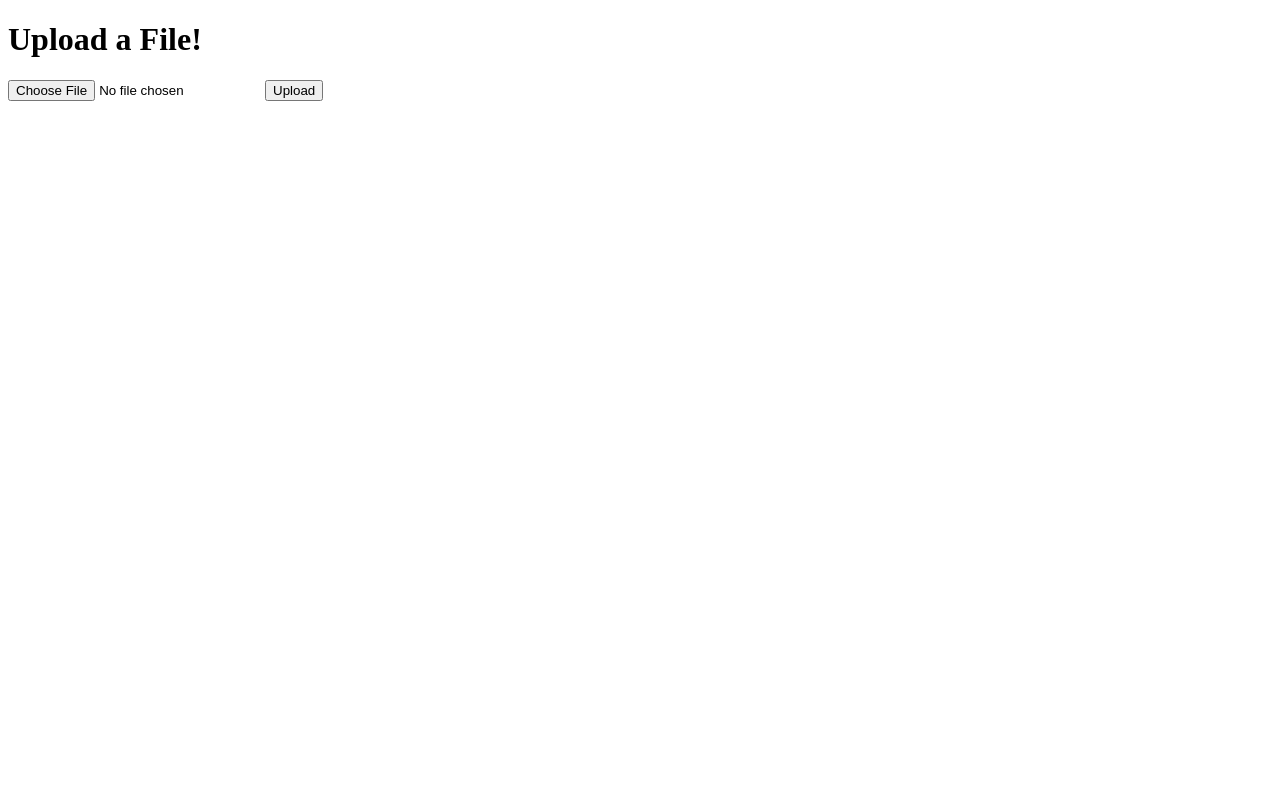
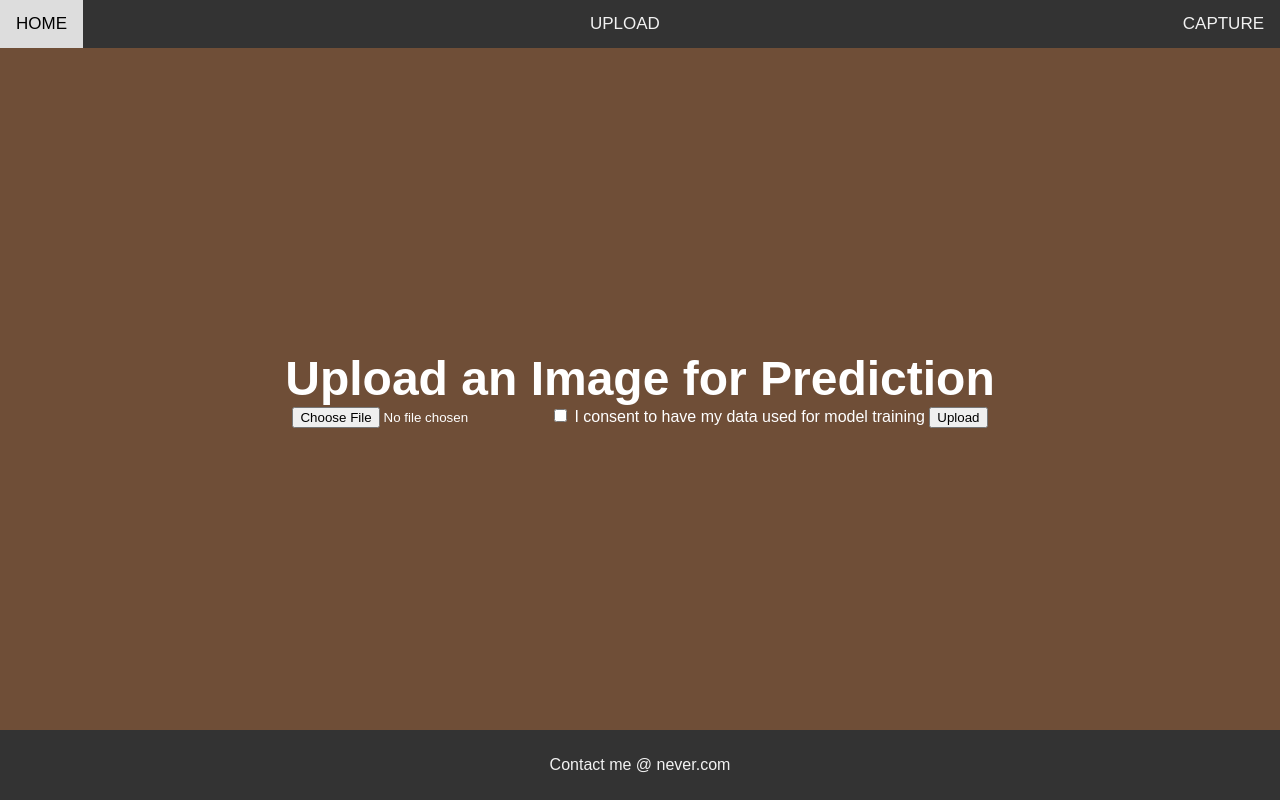
Before and after one commit to zedchichi/FYP_ENHANCING-ACCURACY-IN-BRITISH-SIGN-LANGUAGE-TRANSLATION-DIGITS-, a Flask app: page /upload in a window 1280 px wide. Run offline with Flask 3, Linux system fonts and the light colour scheme.

Commit message:
revamped uploads

```diff
--- a/app/templates/upload.html
+++ b/app/templates/upload.html
@@ -4,12 +4,109 @@
     <meta charset="UTF-8">
     <meta name="viewport" content="width=device-width, initial-scale=1.0">
     <title>Upload Page</title>
+    <style>
+        body {
+            font-family: Arial, sans-serif;
+            margin: 0;
+            padding: 0;
+            display: flex;
+            flex-direction: column;
+            height: 100vh;
+        }
+        .navbar {
+            background-color: #333;
+            overflow: hidden;
+            display: flex;
+            justify-content: space-between;
+        }
+        .navbar a {
+            float: left;
+            display: block;
+            color: #f2f2f2;
+            text-align: center;
+            padding: 14px 16px;
+            text-decoration: none;
+            font-size: 17px;
+        }
+        .navbar a:hover {
+            background-color: #ddd;
+            color: black;
+        }
+        .main-content {
+            flex: 1;
+            background-color: #6f4e37;
+            color: #fff;
+            display: flex;
+            align-items: center;
+            justify-content: center;
+            flex-direction: column;
+        }
+        .main-content h1 {
+            font-size: 3em;
+            margin: 0;
+        }
+        .footer {
+            background-color: #333;
+            color: #f2f2f2;
+            text-align: center;
+            padding: 10px;
+            font-size: 1em;
+        }
+    </style>
 </head>
 <body>
-    <h1>Upload a File!</h1>
-    <form action="{{ url_for('views.upload') }}" method="post" enctype="multipart/form-data">
-        <input type="file" name="file">
-        <input type="submit" value="Upload">
-    </form>
+     <div class="navbar">
+        <a href="{{ url_for('views.home') }}">HOME</a>
+        <a href="{{ url_for('views.upload') }}">UPLOAD</a>
+        <a href="{{ url_for('views.capture') }}">CAPTURE</a>
+    </div>
+
+    <div class="main-content">
+        <h1>Upload an Image for Prediction</h1>
+        <form action="{{ url_for('views.upload') }}" method="post" enctype="multipart/form-data">
+            <input type="file" name="file" required>
+            <label>
+                <input type="checkbox" name="consent" required>
+                I consent to have my data used for model training
+            </label>
+            <input type="submit" value="Upload">
+        </form>
+    </div>
+
+     <div id="prediction-result" style="display: none;" class="main-content">
+         <h2>Prediction Result:</h2>
+         <p id="model-prediction"></p>
+         <h3>Was the prediction correct?</h3>
+         <button onclick="feedbackYes()">Yes</button>
+         <button onclick="feedbackNo()">No</button>
+
+         <div id="wrong-prediction" style="display: none;">
+             <p>Please enter the correct number:</p>
+             <input type="text" id="correct-number" name="correct-number">
+             <button onclick="submitCorrection()">Submit Correction</button>
+         </div>
+     </div>
+
+    <div class="footer">
+        <p>Contact me @ never.com</p>
+    </div>
+
+<script>
+    function feedbackYes() {
+        alert('Thank you for your feedback');
+    }
+
+    function submitCorrection() {
+         var correctNumber = document.getElementById('correct-number').value;
+
+         if (correctNumber.trim == ''{
+            alert('please enter a number');
+            return;
+         }
+         alert('Thank you for the correction');
+    }
+
+
+</script>
 </body>
 </html>
--- a/app/views.py
+++ b/app/views.py
@@ -21,7 +21,7 @@ from tensorflow.keras.models import load_model
 mobilenet = MobileNet(weights='imagenet')
 # vgg16 = VGG16(weights='imagenet')
 
-vggmodel_path = 'C:\Users\anazi\FYP\app\BSL_VGG16_Cus_Best_Model_{dl}_{n}_{lr}_{reg}.keras'
+vggmodel_path = r'C:\Users\anazi\FYP\app\BSL_VGG16_Cus_Best_Model_{dl}_{n}_{lr}_{reg}.keras'
 custom_vgg16 = load_model(vggmodel_path)
 
 # Defining a blueprint
```
